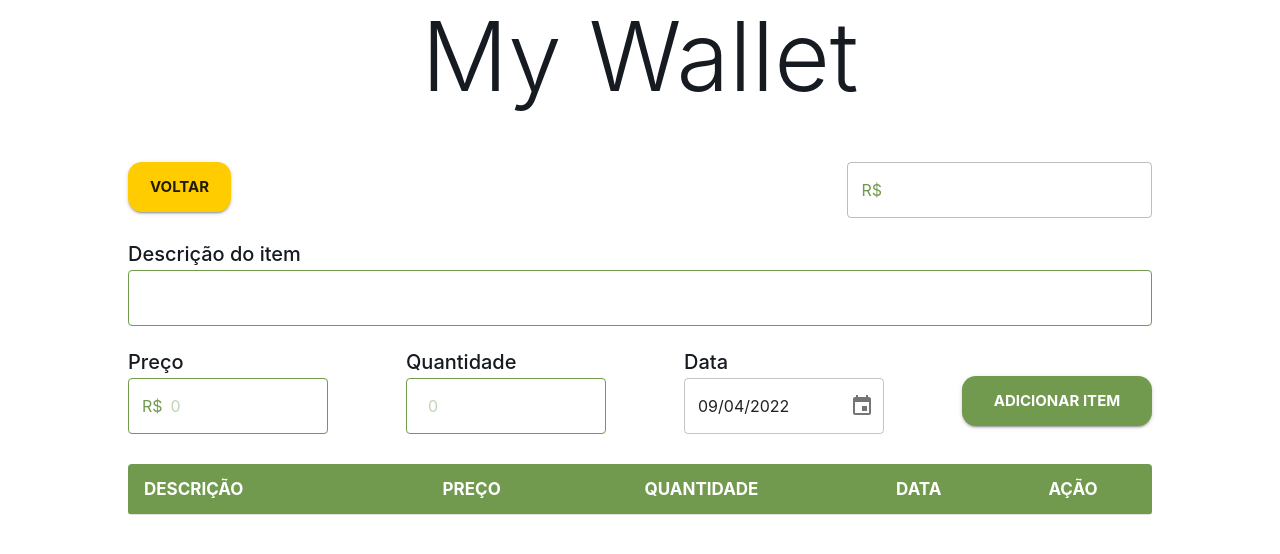
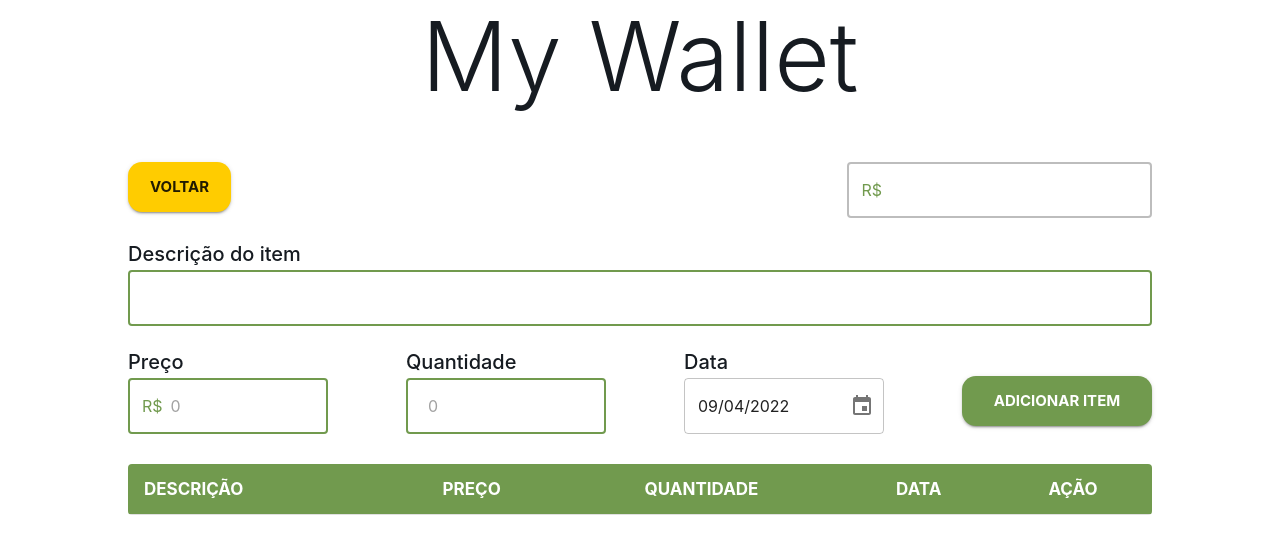
Before and after one commit to caions/my-wallet, a React (Create React App) app: page /expenses in a window 1280 px wide. Shown: the top 554 px of the page. Built offline with nearby package versions, Linux system fonts and the light colour scheme.

Commit message:
style: inputText hover focus

```diff
--- a/src/components/InputText.tsx
+++ b/src/components/InputText.tsx
@@ -30,22 +30,32 @@ export const InputText: React.FC<InputTextProps> = ({
   };
 
   const inputTextStyle = {
-    ".MuiInputBase-formControl": {
-      color: "primary.main",
-      ".MuiOutlinedInput-notchedOutline": {
-        borderColor: "primary.main",
-      },
+    ".MuiOutlinedInput-notchedOutline":{
+      borderColor: 'primary.main',
+      borderWidth: 2,
+    },
+    ':hover .MuiOutlinedInput-notchedOutline': {
+      borderColor: 'primary.main',
+    },
+    '.Mui-focused .MuiOutlinedInput-notchedOutline': {
+      borderWidth: 3,
+    },
+    '.Mui-error .MuiOutlinedInput-notchedOutline': {
+      borderColor: '#CC3300',
+    },
+    ':hover .Mui-error .MuiOutlinedInput-notchedOutline': {
+      borderColor: '#CC3300',
     },
     ".MuiInputBase-adornedStart": {
       ".MuiTypography-root": {
         color: "primary.main",
       },
     },
-    ".MuiFormHelperText-contained":{
+    ".MuiFormHelperText-root":{
       fontSize: '14px',
       position: 'absolute',
       top: '55px'
-    }
+    },
   };
 
   return (
```
